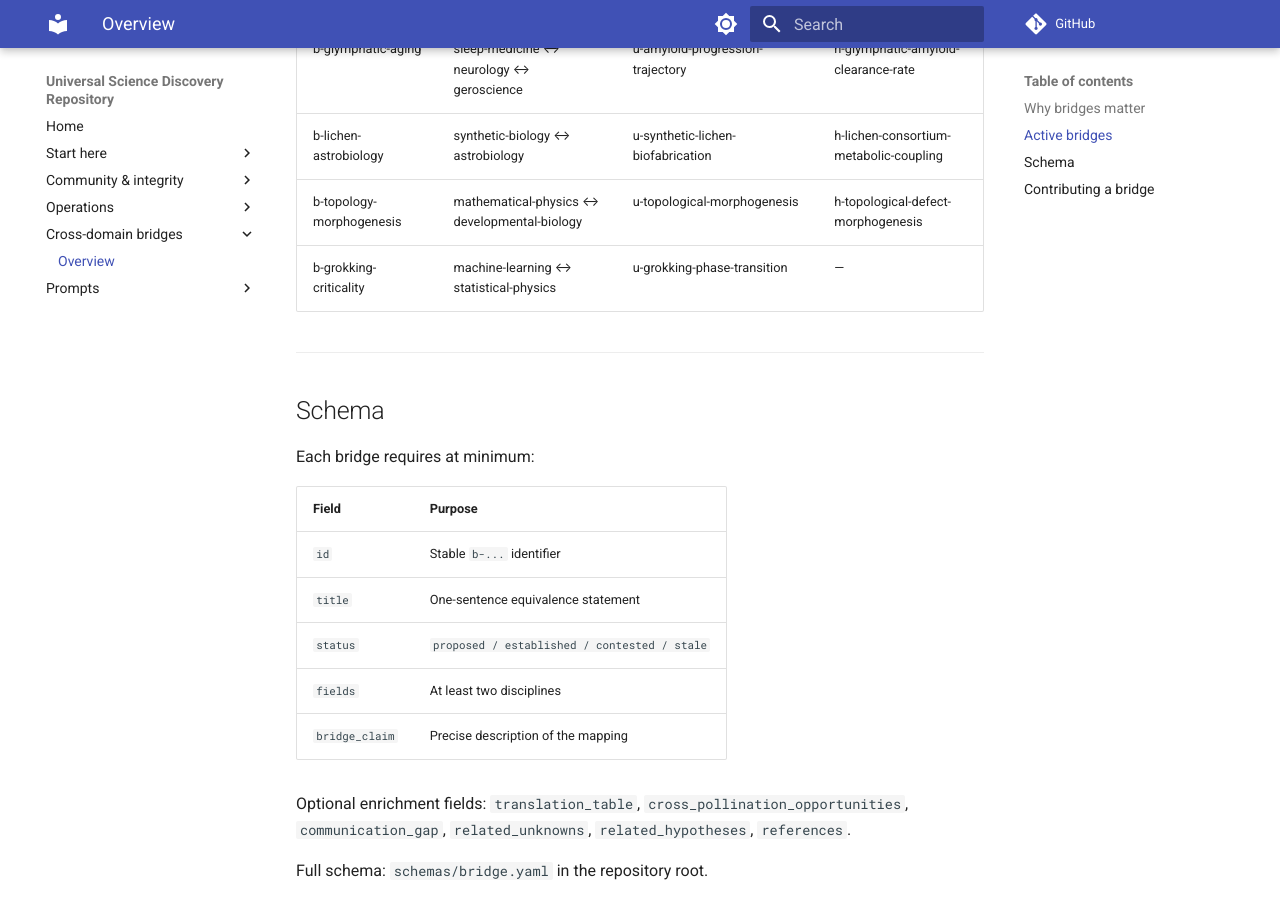
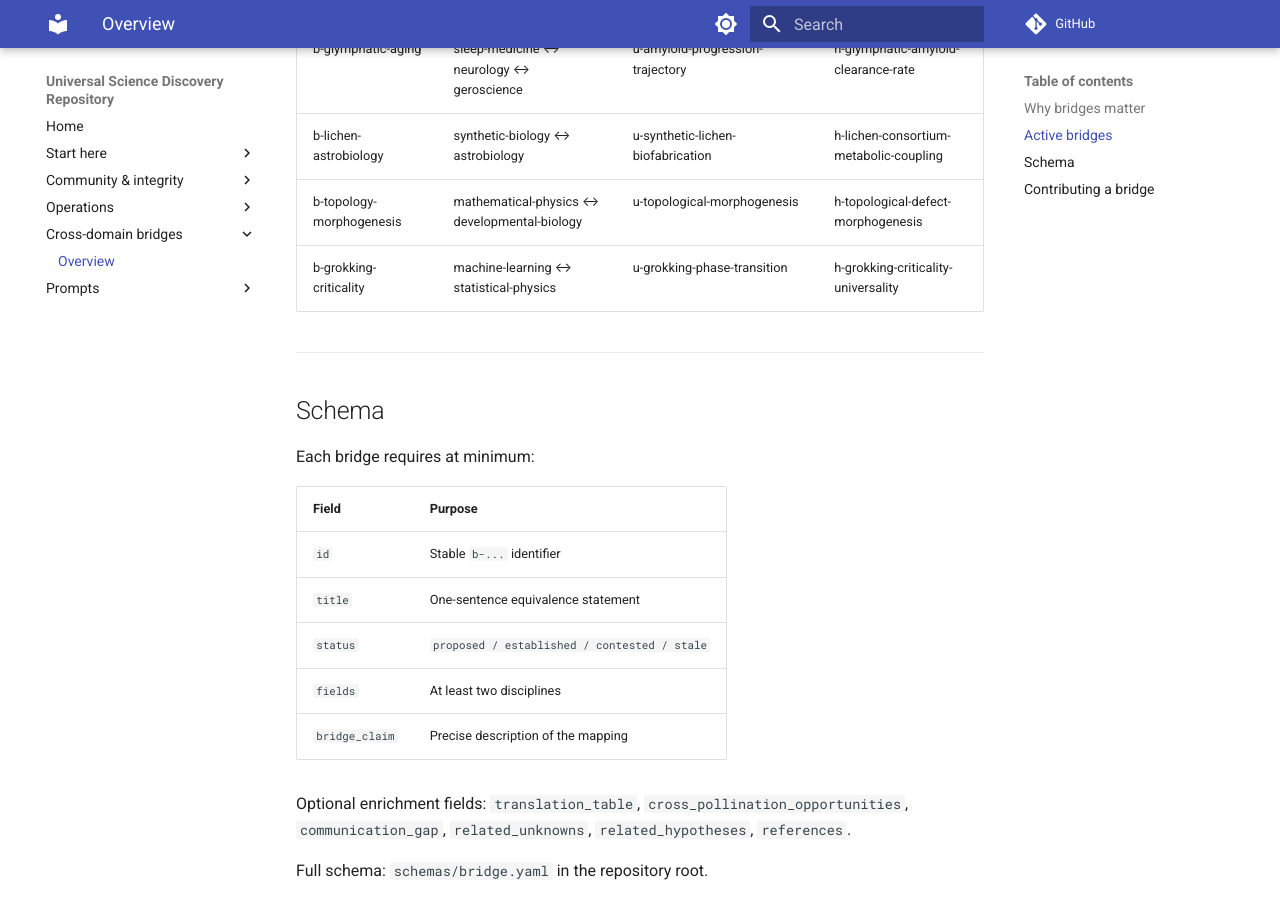
Before and after one commit to KR8ZYSHO3/Universal-Science-Discovery, an MkDocs documentation site: the page built from docs/CROSS_DOMAIN_BRIDGES.md, in a window 1280 px wide and 900 px high, scrolled down 889 px. Built offline with MkDocs 1.6.1 and Material for MkDocs 9.7.7, drawn with Linux system fonts in a browser that asks for light colours; comment, search, counter and statistics services are not loaded.

Commit message:
feat: 2 hypotheses + cortical-folding unknown + NC harvest
Close hypothesis gaps on two bridges:
- h-grokking-criticality-universality: grokking belongs to 2D Ising universality
  class; finite-size scaling predicts t_c without training large models.
  Proposes measuring critical exponents beta, nu, gamma across model sizes.
  Includes biological-learning cross-domain test (sleep consolidation scaling).
  Added bounty for first confirmed universality class assignment.
- h-cardiac-arrhythmia-phase-transition: AF onset = Kuramoto system crossing K_c;
  detectable pre-clinically as diverging ECG susceptibility (critical slowing down).
  Links to brain-criticality via autonomic coupling — dual-criticality measurement.

New unknown from q-bio:NC harvest:
- u-cortical-folding-topology: brain sulcal pattern as topological-defect outcome
  of neuroepithelial configuration; sulcal variability quantified via Wasserstein
  distance of persistence diagrams. Feeds b-topology-morphogenesis from neuroscience
  side. Seeded by arXiv 2604.17291 and 2307.00385.

Updates: b-grokking-criticality linked to hypothesis; bridge table updated.
Co-authored-by: Cursor <cursoragent@cursor.com>

```diff
--- a/docs/CROSS_DOMAIN_BRIDGES.md
+++ b/docs/CROSS_DOMAIN_BRIDGES.md
@@ -29,7 +29,7 @@ rediscover it independently — wasting decades. Bridges make the connection exp
 | b-glymphatic-aging | sleep-medicine ↔ neurology ↔ geroscience | u-amyloid-progression-trajectory | h-glymphatic-amyloid-clearance-rate |
 | b-lichen-astrobiology | synthetic-biology ↔ astrobiology | u-synthetic-lichen-biofabrication | h-lichen-consortium-metabolic-coupling |
 | b-topology-morphogenesis | mathematical-physics ↔ developmental-biology | u-topological-morphogenesis | h-topological-defect-morphogenesis |
-| b-grokking-criticality | machine-learning ↔ statistical-physics | u-grokking-phase-transition | — |
+| b-grokking-criticality | machine-learning ↔ statistical-physics | u-grokking-phase-transition | h-grokking-criticality-universality |
 
 ---
 
```
Also changed, not shown: 4 other files.
